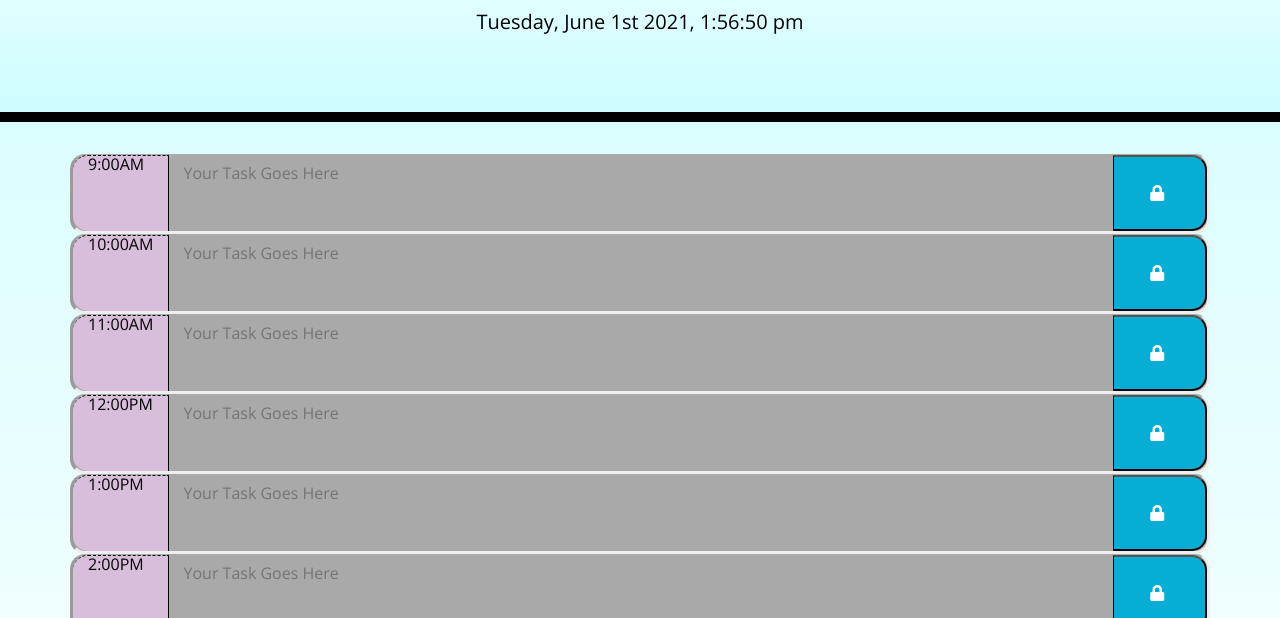
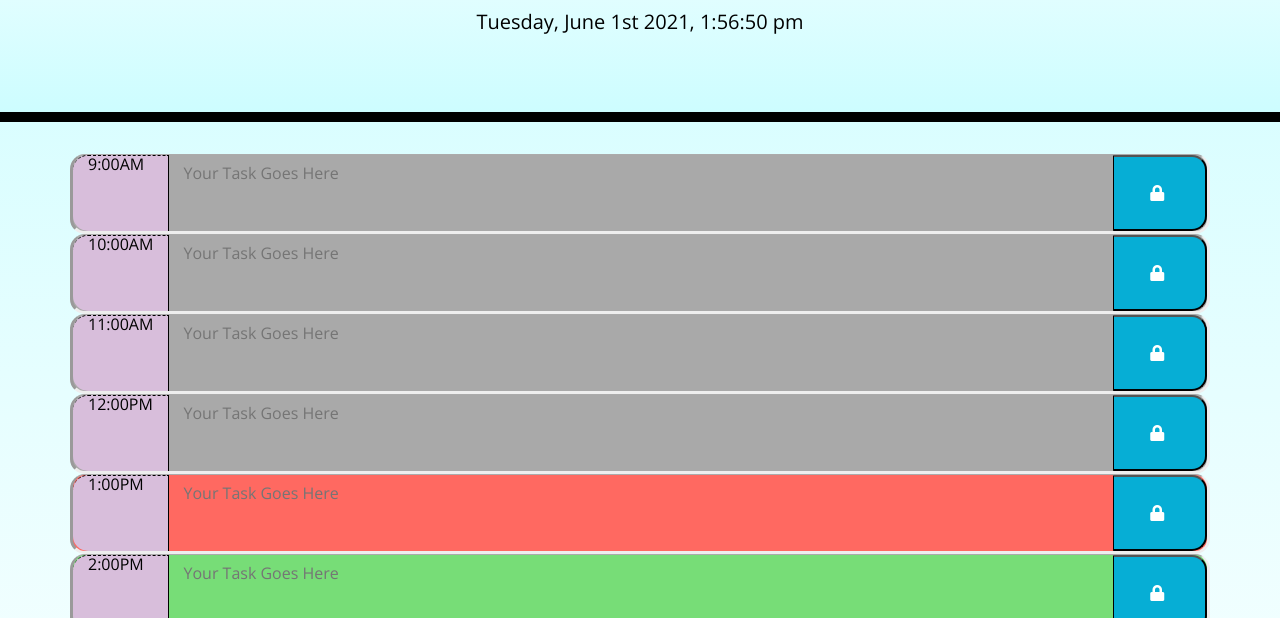
Before and after one commit to Staycold/Dayplanner, a plain HTML site: page index.html in a window 1280 px wide. Shown: the part 182-800 px from the top of the page. Drawn offline with nearby package versions, Linux system fonts and the light colour scheme.

Commit message:
fixed the time definition

```diff
--- a/index.html
+++ b/index.html
@@ -29,12 +29,12 @@
       <p id="currentDay" class="lead"></p>
     </header>
     <div class="container">
-    <div class="row hourSlot" id=09>
+    <div class="row hourSlot" id=9>
         <div class="col-1 hour">9:00AM</div>
         <textarea class="col-10 task" placeholder="Your Task Goes Here"></textarea>
         <button class = "col-1 button fa fa-lock"> </button>
     </div>
-    <div class="row hourSlot" id=10>
+    <div class="row hourSlot" id="10">
         <div class="col-1 hour">10:00AM</div>
         <textarea class="col-10 task" placeholder="Your Task Goes Here"></textarea>
         <button class = "col-1 button fa fa-lock"> </button>
--- a/script.js
+++ b/script.js
@@ -21,19 +21,24 @@ function hourColor() {
 
     hourslot.forEach((element) =>{
 
-        var taskHour = parseInt(element.getAttribute("id").split("")[1]);
+        var taskHour = parseInt(element.getAttribute("id"));
+        console.log(element.getAttribute("id"))
 
-        if (taskHour === thisHour) {
-            element.classList.add("present")
+
+
+        if (taskHour > thisHour){
+
+            element.classList.remove("present")
+            element.classList.remove("past")
+            element.classList.add("future")
+
         }
         else if (taskHour < thisHour) {
             element.classList.remove("present")
             element.classList.add("past")
         }
-        else {
-            element.classList.remove("present")
-            element.classList.remove("past")
-            element.classList.add("future")
+        else if  (taskHour === thisHour) {
+            element.classList.add("present")
         }
     });
 }
```
